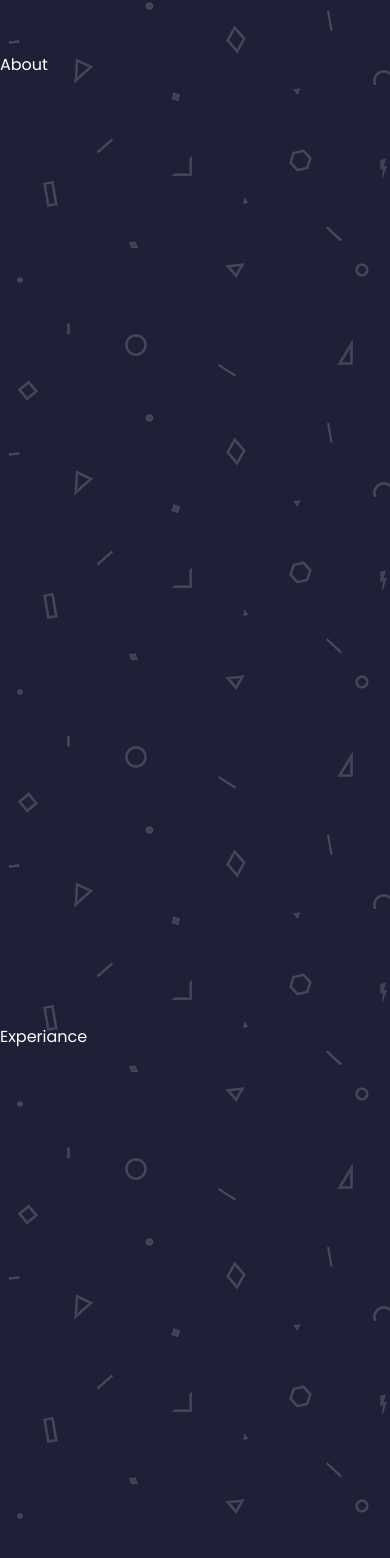
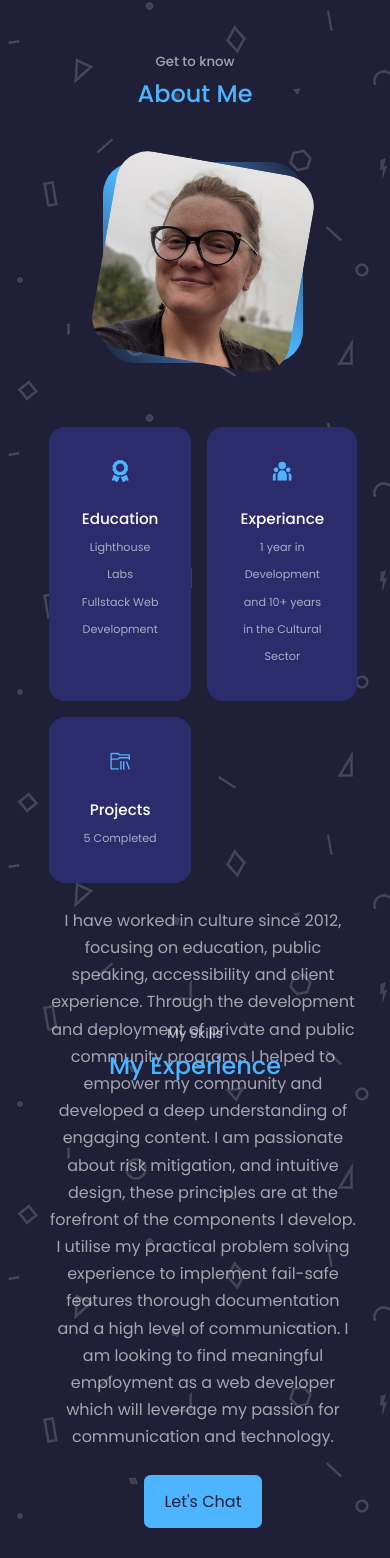
Before and after one commit to 0lgaP/portfolio, a React (Create React App) app in the folder 0lga.ca/: page / in a window 390 px wide. Shown: the part 921-2479 px from the top of the page. Built offline with nearby package versions, Linux system fonts and the light colour scheme.

Commit message:
about complete, spelling change in experience

```diff
--- a/0lga.ca/src/App.jsx
+++ b/0lga.ca/src/App.jsx
@@ -2,7 +2,7 @@ import React from 'react';
 import Header from './components/header/Header';
 import Nav from './components/nav/Nav';
 import About from './components/about/About';
-import Experiance from './components/experiance/Experiance';
+import Experience from './components/experience/Experience';
 import Services from './components/services/Services';
 import Portfolio from './components/portfolio/Portfolio';
 import Testimonials from './components/testimonials/Testimonials';
@@ -16,7 +16,7 @@ const App = () => {
     <Header />
     <Nav />
     <About />
-    <Experiance />
+    <Experience />
     <Services />
     <Portfolio />
     <Testimonials />
--- a/0lga.ca/src/components/about/About.jsx
+++ b/0lga.ca/src/components/about/About.jsx
@@ -1,10 +1,58 @@
 import React from 'react';
 import './about.css';
+import ME from '../../assets/olga_image.jpg'
+import {FaAward} from 'react-icons/fa'
+import {RiTeamFill} from 'react-icons/ri'
+import {VscFolderLibrary} from 'react-icons/vsc'
 
 
 const About = () => {
   return (
-    <section id='about'>About</section>
+    <section id='about'>
+      <h5>Get to know</h5>
+      <h2>About Me</h2>
+
+      <div className='container about__container'>
+        <div className='about__me'>
+          <div className='about__me-image'>
+            <img src={ME} alt="Olga" />
+          </div>
+        </div>
+
+        <div className='about__content'>
+
+          <div className='about__cards'>
+            <article className='about__card'>
+              <FaAward className='about__icon'/>
+              <h5>Education</h5>
+              <small>Lighthouse Labs Fullstack Web Development</small>
+            </article>
+
+            <article className='about__card'>
+              <RiTeamFill className='about__icon'/>
+              <h5>Experiance</h5>
+              <small>1 year in Development and 10+ years in the Cultural Sector</small>
+            </article>
+
+            <article className='about__card'>
+              <VscFolderLibrary className='about__icon'/>
+              <h5>Projects</h5>
+              <small>5 Completed</small>
+            </article>
+          </div>
+
+
+          <p>
+          I have worked in culture since 2012, focusing on education, public speaking, accessibility and client experience. Through the development and deployment of private and public
+          community programs I helped to empower my community and developed a deep understanding of engaging content. I am passionate about risk mitigation, and intuitive design, these
+          principles are at the forefront of the components I develop. I utilise my practical problem solving experience to implement fail-safe features thorough documentation and a high level of communication. I am looking to find meaningful employment as a web developer which will leverage my passion for communication and technology.
+          </p>
+
+          <a href='#contact' className='btn btn-primary'>Let's Chat</a>
+
+        </div>
+      </div>
+    </section>
   )
 }
 
--- a/0lga.ca/src/components/about/about.css
+++ b/0lga.ca/src/components/about/about.css
@@ -0,0 +1,106 @@
+.about__container {
+  display: grid;
+  grid-template-columns: 35% 50%;
+  gap: 15%;
+}
+
+.about__me {
+  width: 100%;
+  aspect-ratio: 1/1;
+  border-radius: 2rem;
+  background: linear-gradient(
+    45deg,
+    transparent,
+    var(--color-primary),
+    transparent
+  );
+  display: grid;
+  place-items: center;
+}
+
+.about__me-image {
+  border-radius: 2rem;
+  overflow: hidden;
+  transform: rotate(10deg);
+  transition: var(--transition)
+}
+
+.about__me-image:hover {
+  transform: rotate(0deg);
+}
+
+.about__cards {
+  display: grid;
+  grid-template-columns: repeat(3, 1fr);
+  gap: 1.5rem;
+}
+
+.about__card {
+  background: var(--color-bg-variant);
+  border: 1px solid transparent;
+  border-radius: 1rem;
+  padding: 2rem;
+  text-align: center;
+  transition: var(--transition);
+}
+
+.about__card:hover {
+  background: transparent;
+  border-color: var(--color-primary-variant);
+  cursor: default;
+}
+
+.about__icon {
+  color: var(--color-primary);
+  font-size: 1.4rem;
+  margin-bottom: 1rem;
+}
+
+.about__card h5 {
+  font-size: 0.95rem;
+}
+
+.about__card small {
+  font-size: 0.7rem;
+  color: var(--color-light);
+}
+
+.about__content p {
+  margin: 2rem 0 2.6rem;
+  color: var(--color-light);
+}
+
+
+/* ---------------- Media Queries (Med Devices) ---------------- */
+@media screen and (max-width: 1024px) {
+  .about__container {
+    grid-template-columns: 1fr;
+    gap: 0;
+  }
+  .about__me {
+    width: 50%;
+    margin: 2rem auto 4rem;
+  }
+  .about__content {
+    margin: 1rem 0 1.5rem;
+  }
+
+}
+
+/* ---------------- Media Queries (Small Devices) ---------------- */
+@media screen and (max-width: 600px) {
+  .about__me {
+    width: 65%;
+    margin: 0 auto 3rem;
+  }
+  .about__cards {
+    grid-template-columns: 1fr 1fr;
+    gap: 1rem;
+  }
+  .about__content {
+    text-align: center;
+  }
+  .about__content p {
+    margin: 1.5rem 0;
+  }
+}
--- a/0lga.ca/src/components/experiance/Experiance.jsx
+++ /dev/null
@@ -1,10 +0,0 @@
-import React from 'react';
-import './experiance.css';
-
-
-const Experiance = () => {
-  return (
-    <section id='experiance'>Experiance</section>  )
-}
-
-export default Experiance
--- /dev/null
+++ b/0lga.ca/src/components/experience/Experience.jsx
@@ -0,0 +1,14 @@
+import React from 'react';
+import './experience.css';
+
+
+const Experience = () => {
+  return (
+    <section id='experience'>
+      <h5>My Skills</h5>
+      <h2>My Experience</h2>
+    </section>
+  )
+}
+
+export default Experience
--- a/0lga.ca/src/components/nav/Nav.jsx
+++ b/0lga.ca/src/components/nav/Nav.jsx
@@ -12,7 +12,7 @@ const Nav = () => {
     <nav>
       <a href='#home' onClick={() => setActiveNav('#home')} className={activeNav === '#home' ? 'active' : ''} aria-label='Home'><FaHome /></a>
       <a href='#about' onClick={() => setActiveNav('#about')} className={activeNav === '#about' ? 'active' : ''} aria-label='About'><ImInfo /></a>
-      <a href='#experiance' onClick={() => setActiveNav('#experiance')} className={activeNav === '#experiance' ? 'active' : ''} aria-label='Experiance'><BsBook /></a>
+      <a href='#experience' onClick={() => setActiveNav('#experience')} className={activeNav === '#experience' ? 'active' : ''} aria-label='Experience'><BsBook /></a>
       <a href='#portfolio' onClick={() => setActiveNav('#portfolio')} className={activeNav === '#portfolio' ? 'active' : ''} aria-label='Portfolio'><FaPaintBrush/></a>
       <a href='#contact' onClick={() => setActiveNav('#contact')} className={activeNav === '#contact' ? 'active' : ''} aria-label='Contact'><AiFillMessage /></a>
     </nav>
--- a/0lga.ca/src/index.css
+++ b/0lga.ca/src/index.css
@@ -12,7 +12,7 @@
 /* css variable declerarion */
 :root {
   --color-bg: #1f1f38;
-  --color-bg-variamt: #2c2c6c;
+  --color-bg-variant: #2c2c6c;
   --color-primary: #4db5ff;
   --color-primary-variant: rgba(77, 181, 255, 0.4);
   --color-white: #fff;
```
Also changed, not shown: 0lga.ca/src/assets/olga_image.jpg, 0lga.ca/src/components/experience/experience.css (added).
